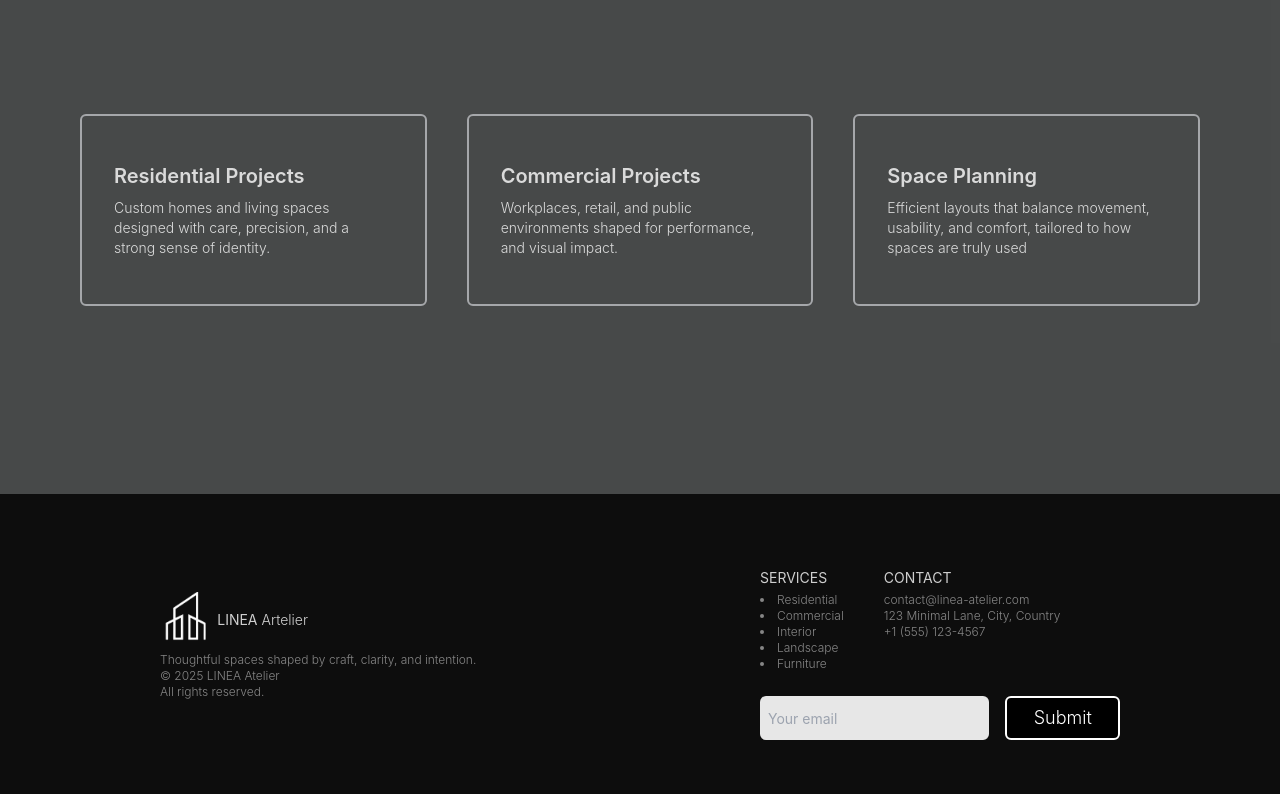
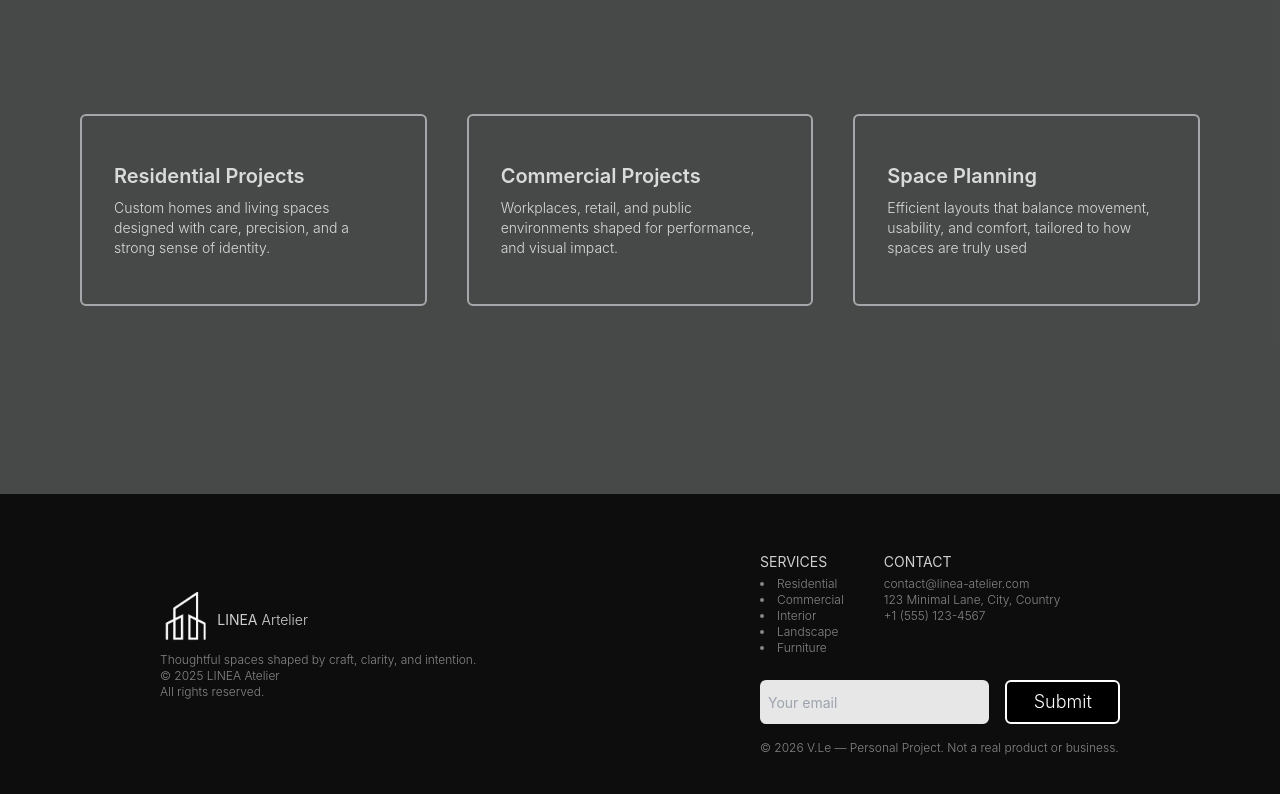
Before and after one commit to V-le319/Architecture-Web, a React (Create React App) app: page / in a window 1280 px wide. Shown: the part 2706-3500 px from the top of the page. Built offline with nearby package versions, Linux system fonts and the light colour scheme.

Commit message:
final touch

```diff
--- a/src/App.js
+++ b/src/App.js
@@ -231,7 +231,9 @@ We believe great design is collaborative. Through clear communication, transpare
                       className="w-8/12 h-8 md:h-11 text-xs md:text-sm bg-white bg-opacity-90 rounded-sm md:rounded-md px-2"></input>
                     <button className="w-4/12 h-8 md:h-11 text-white md:text-lg font-light bg-black border-2 border-white rounded-sm md:rounded-md hover:bg-text duration-300">Submit</button>
                 </div>
-
+              <p className="text-xs font-light text-white text-opacity-50 pt-4">© 2026 V.Le — Personal Project.
+Not a real product or business.
+</p>
             </div>
       </footer>
 
--- a/src/services.js
+++ b/src/services.js
@@ -196,7 +196,7 @@ const commercialSlider = useImageSlider(commercialImages);
                 }}
           className="hero h-screen max-w-full flex flex-col items-center" >
 
-      <header className="md:h-1/5 bg-black bg-opacity-60 w-full px-8 md:px-20"> <div className="w-full flex md:justify-center justify-between py-1 pt-4 md:pt-6">
+      <header className="md:h-1/5 bg-black bg-opacity-60 w-full md:pb-3 px-8 md:px-20"> <div className="w-full flex md:justify-center justify-between py-1 pt-4 md:pt-6">
         <Link to="/"><div className="flex items-end">
           <img src="/img/transparent-Photoroom.png"
                 className="h-10 md:h-16" />
@@ -563,7 +563,9 @@ Natural materials, soft shadows, and honest forms come together to create interi
                         onClick={handleFooterSubmit}
                         className="w-4/12 h-8 md:h-11 text-white md:text-lg font-light bg-black border-2 border-white rounded-sm md:rounded-md hover:bg-text duration-300">Submit</button>
                 </div>
-
+              <p className="text-xs font-light text-white text-opacity-50 pt-4">© 2026 V.Le — Personal Project.
+Not a real product or business.
+</p>
             </div>
       </footer>
 
```
